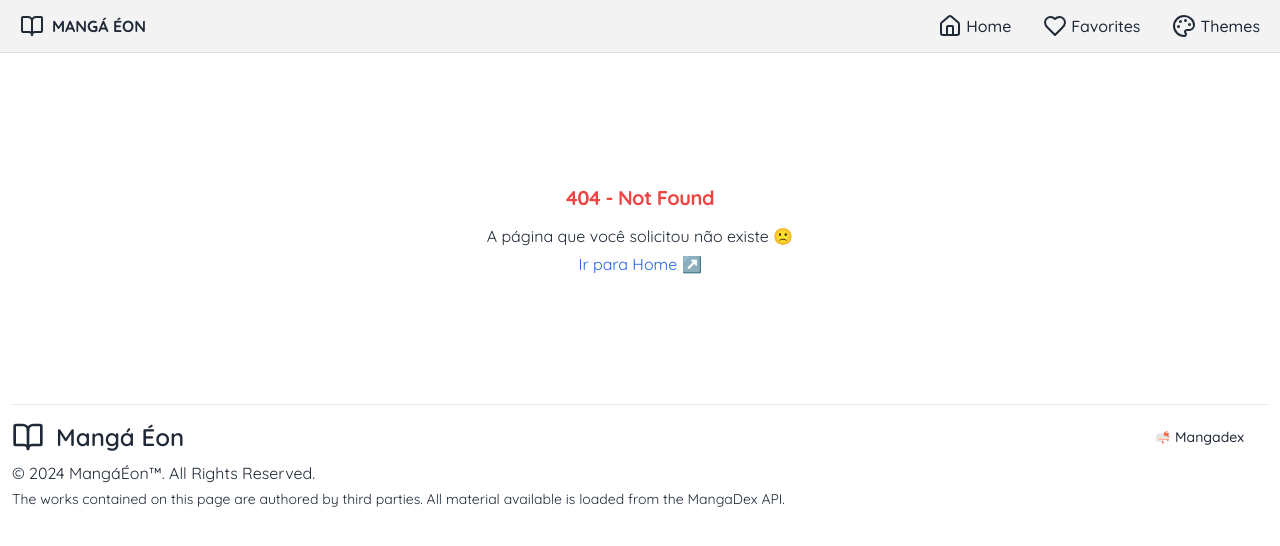
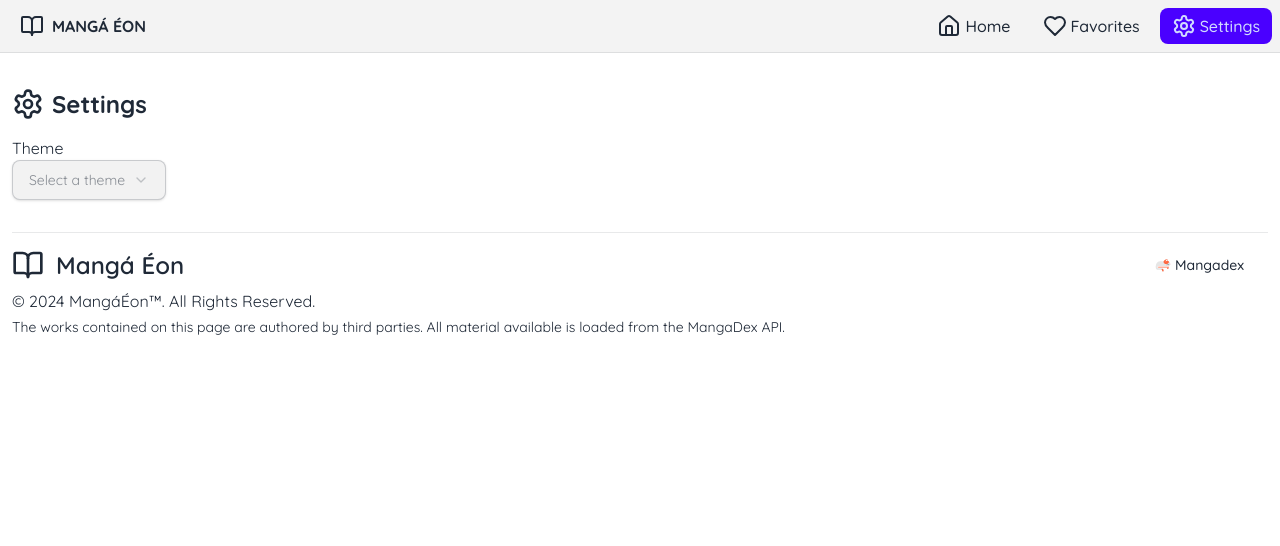
Before and after one commit to oMatheuss/mangaeon, a Next.js app: page /settings in a window 1280 px wide. Before the commit this address had no page. Shown: the top 546 px of the page. Built offline with nearby package versions, Linux system fonts and the light colour scheme.

Commit message:
fix some text; added more general config screen

```diff
--- /dev/null
+++ b/src/app/settings/page.tsx
@@ -0,0 +1,28 @@
+import { ThemeSelector } from '@/components/theme-selector';
+import { SettingsIcon } from 'lucide-react';
+import { type Metadata } from 'next';
+
+export const dynamic = 'force-static';
+
+export const metadata: Metadata = {
+  title: 'Settings',
+  description: 'Client configurations',
+  robots: { index: false, follow: false },
+};
+
+export default function Settings() {
+  return (
+    <>
+      <div className='mb-4 mt-8 flex'>
+        <SettingsIcon className='mr-2 inline size-8' />
+        <h2 className='text-2xl font-bold'>Settings</h2>
+      </div>
+      <div className='mb-4 grid grid-cols-3 gap-2'>
+        <div>
+          <label>Theme</label>
+          <ThemeSelector />
+        </div>
+      </div>
+    </>
+  );
+}
--- a/src/app/theme/page.tsx
+++ /dev/null
@@ -1,81 +0,0 @@
-import type { Metadata } from 'next';
-import { ThemeButton } from '@/components/ui/theme-button';
-import { PaletteIcon } from 'lucide-react';
-
-const themes = [
-  'light',
-  'dark',
-  'cupcake',
-  'bumblebee',
-  'emerald',
-  'corporate',
-  'synthwave',
-  'retro',
-  'cyberpunk',
-  'valentine',
-  'halloween',
-  'garden',
-  'forest',
-  'aqua',
-  'lofi',
-  'pastel',
-  'fantasy',
-  'wireframe',
-  'black',
-  'luxury',
-  'dracula',
-  'cmyk',
-  'autumn',
-  'business',
-  'acid',
-  'lemonade',
-  'night',
-  'coffee',
-  'winter',
-  'dim',
-  'nord',
-  'sunset',
-];
-
-export const dynamic = 'force-static';
-
-export const metadata: Metadata = {
-  title: 'Tema',
-  description: 'Defina um tema para o site',
-  robots: { index: false, follow: false },
-};
-
-export default function Theme() {
-  return (
-    <>
-      <div className='mb-4 mt-8 flex'>
-        <PaletteIcon className='mr-2 inline size-8' />
-        <h2 className='text-2xl font-bold'>Temas</h2>
-      </div>
-      <div className='mb-4 grid grid-cols-1 gap-4 font-sans sm:grid-cols-2 lg:grid-cols-3 xl:grid-cols-4'>
-        {themes.map((theme) => {
-          return (
-            <ThemeButton
-              key={theme}
-              theme={theme}
-              data-theme={theme}
-              className='flex cursor-pointer overflow-hidden rounded-btn border border-base-content/20 shadow-md -outline-offset-2 outline-primary hover:border-primary hover:outline focus:border-primary focus:outline'
-            >
-              <div className='h-full basis-1/3 p-3 font-bold'>{theme}</div>
-              <div className='flex h-full basis-1/3 items-center justify-center bg-base-200'>
-                <span className='flex size-6 items-center justify-center rounded-badge bg-primary font-bold text-primary-content'>
-                  P
-                </span>
-              </div>
-              <div className='flex h-full basis-1/3 items-center justify-center bg-base-300'>
-                <span className='flex size-6 items-center justify-center rounded-badge bg-secondary font-bold text-secondary-content'>
-                  S
-                </span>
-              </div>
-            </ThemeButton>
-          );
-        })}
-      </div>
-    </>
-  );
-}
--- a/src/components/most-read-scroll.tsx
+++ b/src/components/most-read-scroll.tsx
@@ -10,7 +10,7 @@ interface MostReadScrollProps {
 export function MostReadScroll({ items }: MostReadScrollProps) {
   return (
     <section>
-      <SectionTitle text='Mais Procurados' />
+      <SectionTitle text='Most Read' />
       <div className='flex flex-col gap-4 lg:flex-row'>
         <ul className='grid w-full auto-cols-max grid-flow-col gap-x-3 overflow-x-auto pb-4'>
           {items.map((item) => (
--- a/src/components/navbar.tsx
+++ b/src/components/navbar.tsx
@@ -1,6 +1,6 @@
 'use client';
 
-import { ArrowLeft, BookOpen, Heart, Home, Palette } from 'lucide-react';
+import { ArrowLeft, BookOpen, Heart, Home, Settings } from 'lucide-react';
 import { useEffect, useRef } from 'react';
 import Link from 'next/link';
 import { usePathname, useRouter } from 'next/navigation';
@@ -8,7 +8,7 @@ import { usePathname, useRouter } from 'next/navigation';
 const links = [
   { icon: Home, text: 'Home', to: '/' },
   { icon: Heart, text: 'Favorites', to: '/favorites' },
-  { icon: Palette, text: 'Themes', to: '/theme' },
+  { icon: Settings, text: 'Settings', to: '/settings' },
 ];
 
 export const Navbar = () => {
@@ -49,7 +49,7 @@ export const Navbar = () => {
         className='fixed left-0 right-0 top-0 z-10 -translate-y-[var(--nav-offset)] transition-transform'
       >
         <div className='w-full overflow-x-clip border-b border-b-base-content/10 bg-base-200/90'>
-          <div className='mx-auto flex max-w-screen-2xl items-center justify-between p-2'>
+          <div className='container mx-auto flex items-center justify-between p-2'>
             <button
               className='hidden h-10 w-10 items-center justify-center rounded-lg hover:bg-base-content/10 focus:outline-none focus:ring-2 pwa:inline-flex'
               onClick={router.back}
--- a/src/components/releases-list.tsx
+++ b/src/components/releases-list.tsx
@@ -12,7 +12,7 @@ interface ReleasesProps {
 export function ReleaseList({ releases }: ReleasesProps) {
   return (
     <section>
-      <SectionTitle text='Lançamentos' />
+      <SectionTitle text='Releases' />
       <ul className='grid grid-cols-1 gap-4 md:grid-cols-2 xl:grid-cols-3'>
         {releases?.map((manga) => (
           <ReleaseCard key={manga.id} release={manga} />
--- /dev/null
+++ b/src/components/theme-selector.tsx
@@ -0,0 +1,85 @@
+'use client';
+
+import { useEffect, useState } from 'react';
+import {
+  Select,
+  SelectContent,
+  SelectItem,
+  SelectTrigger,
+  SelectValue,
+} from './ui/select';
+
+export function ThemeSelector() {
+  const [theme, setTheme] = useState<string>('');
+
+  useEffect(() => {
+    setTheme(document.documentElement.getAttribute('data-theme') ?? '');
+  }, []);
+
+  const handleChangeTheme = (theme: string) => {
+    document.documentElement.setAttribute('data-theme', theme);
+    localStorage.setItem('theme', theme);
+    setTheme(theme);
+  };
+
+  return (
+    <Select value={theme} onValueChange={handleChangeTheme}>
+      <SelectTrigger>
+        <SelectValue placeholder='Select a theme' />
+      </SelectTrigger>
+      <SelectContent>
+        {themes.map((item) => (
+          <SelectItem key={item} value={item}>
+            <div className='mr-2 inline-block align-middle'>
+              <div
+                data-theme={item}
+                className='grid shrink-0 grid-cols-2 gap-0.5 rounded-md bg-base-100 p-1 shadow-sm'
+              >
+                <div className='size-1 rounded-full bg-base-content'></div>
+                <div className='size-1 rounded-full bg-primary'></div>
+                <div className='size-1 rounded-full bg-secondary'></div>
+                <div className='size-1 rounded-full bg-accent'></div>
+              </div>
+            </div>
+            <span>{item}</span>
+          </SelectItem>
+        ))}
+      </SelectContent>
+    </Select>
+  );
+}
+
+const themes = [
+  'light',
+  'dark',
+  'cupcake',
+  'bumblebee',
+  'emerald',
+  'corporate',
+  'synthwave',
+  'retro',
+  'cyberpunk',
+  'valentine',
+  'halloween',
+  'garden',
+  'forest',
+  'aqua',
+  'lofi',
+  'pastel',
+  'fantasy',
+  'wireframe',
+  'black',
+  'luxury',
+  'dracula',
+  'cmyk',
+  'autumn',
+  'business',
+  'acid',
+  'lemonade',
+  'night',
+  'coffee',
+  'winter',
+  'dim',
+  'nord',
+  'sunset',
+];
--- a/src/components/ui/theme-button.tsx
+++ /dev/null
@@ -1,24 +0,0 @@
-'use client';
-
-interface ThemeButtonProps
-  extends React.DetailedHTMLProps<
-    React.ButtonHTMLAttributes<HTMLButtonElement>,
-    HTMLButtonElement
-  > {
-  theme: string;
-}
-
-export function ThemeButton(props: ThemeButtonProps) {
-  const { children, theme, ...rest } = props;
-
-  const handleChangeTheme = () => {
-    document.documentElement.setAttribute('data-theme', theme);
-    localStorage.setItem('theme', theme);
-  };
-
-  return (
-    <button onClick={handleChangeTheme} {...rest}>
-      {children}
-    </button>
-  );
-}
--- a/src/index.css
+++ b/src/index.css
@@ -15,6 +15,10 @@
     -webkit-tap-highlight-color: transparent;
   }
 
+  .lucide {
+    @apply size-6;
+  }
+
   @media not all and (pointer: coarse) {
     ::-webkit-scrollbar {
       @apply h-2 w-2;
```
